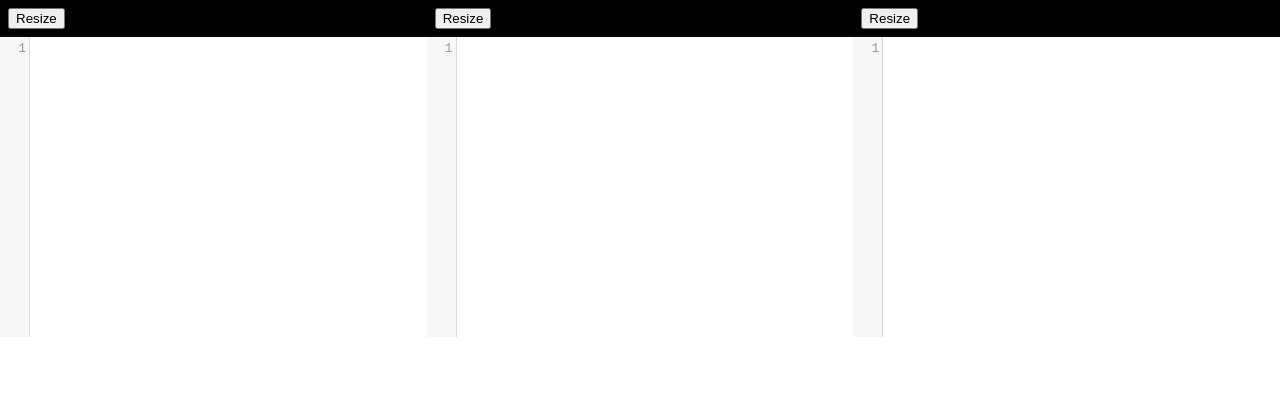
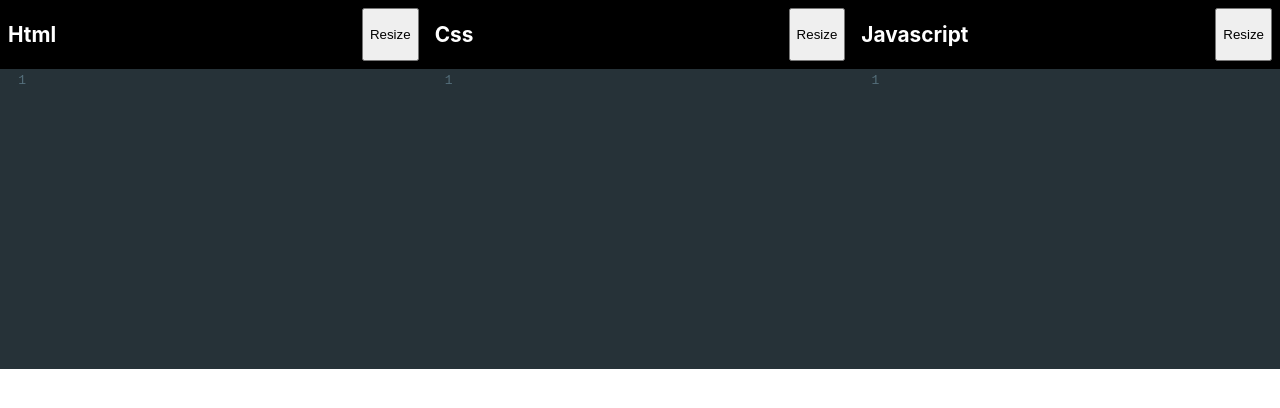
Before and after one commit to davidbenjaminnovotny/SimpleOnlineCodeEditor, a React (Create React App) app: page / in a window 1280 px wide. Shown: the top 408 px of the page. Built offline with nearby package versions, Linux system fonts and the light colour scheme.

Commit message:
codemirror set up

```diff
--- a/src/App.css
+++ b/src/App.css
@@ -1,5 +1,5 @@
 .App {
-  text-align: center;
+
 }
 
 .App-logo {
@@ -48,5 +48,12 @@
 .EditorHeader{
   padding:8px;
   display:flex;
-  justify-content: start;
+  justify-content:space-between;
 }
+.EditorHeader_Title{
+  color:white;
+  font-size:1.3em;
+}
+textarea {
+
+}
--- a/src/App.js
+++ b/src/App.js
@@ -2,15 +2,29 @@
 import React from 'react'
 import './App.css';
 
+
 import Editor from './components/Editor'
 
 function App() {
+  const xml = {
+    title:"Html",
+    mode: "xml"
+  }
+  const css = {
+    title:"Css",
+    mode: "css"
+  }
+  const javascript = {
+    title:"Javascript",
+    mode: "javascript"
+  }
+
   return (
     <div className="App">
       <div className="pane top-pane">
-        <Editor className="editorComponent"/>
-        <Editor className="editorComponent"/>
-        <Editor className="editorComponent"/>
+        <Editor className="editorComponent" title={xml.title} mode={xml.mode}/>
+        <Editor className="editorComponent" title={css.title} mode={css.mode}/>
+        <Editor className="editorComponent" title={javascript.title} mode={javascript.mode}/>
       </div>
       <div className="pane bottom-pane">
 
--- a/src/components/Editor.js
+++ b/src/components/Editor.js
@@ -1,34 +1,48 @@
+
 import React from 'react'
 import '../App.css'
 
 import "codemirror/lib/codemirror.css";
 import "codemirror/theme/material.css";
 
-import {Controlled as CodeMirror} from 'react-codemirror2'
 
 
-function Editor() {
+
+
+import { Controlled as CodeMirror } from 'react-codemirror2'
+
+require('codemirror/mode/javascript/javascript');
+require('codemirror/mode/xml/xml');
+require('codemirror/mode/css/css');
+
+function Editor({title,mode}) {
+    const [code, setCode] = React.useState('');
+
+
     const options = {
-
-        mode: 'material',
+        mode: mode,
+        theme: 'material',
         lineNumbers: true,
         lineWrapping: true,
         showCursorWhenSelecting: true,
-        // allowDropFileTypes: ['image/png']
-        // hintOptions related keys
+
         alignWithWord: true,
         spellcheck: true,
 
     };
+
     return (
         <div className="Editor">
             <div className="EditorHeader">
+            <h1 className="EditorHeader_Title">{title}</h1>
                 <button className="EditorHeader_Resize">Resize</button>
+
             </div>
             <CodeMirror
+                value={code}
                 options={options}
                 onBeforeChange={(editor, data, value) => {
-    console.log("hello")
+                    setCode(value);
                 }}
                 onChange={(editor, data, value) => {
                 }}
```
Lines whose indentation alone changed are shown as unchanged.
